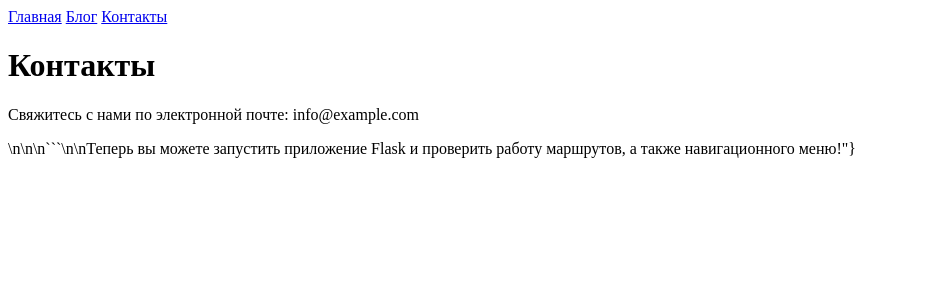
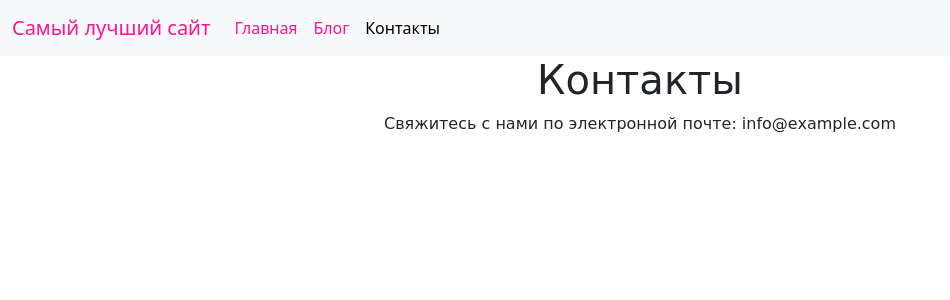
Before and after one commit to 24-python/DZ-VD04-Flasr-BLOG, a Flask app: page /contacts/ in a window 1280 px wide. Shown: the top 300 px of the page, without its empty margins (0-950 px from the left). Run offline with Flask 3, Linux system fonts and the light colour scheme.

Commit message:
Готовое домашнее задание

````diff
--- /dev/null
+++ b/static/css/style.css
@@ -0,0 +1,57 @@
+.container {
+    display: flex;
+    justify-content: space-around;
+    align-items: flex-start;
+    margin-top: 50px;
+    position: relative; /* Для управления z-index дочерних элементов */
+}
+
+.card {
+    width: 400px;
+    height: 550px;
+    background-color: burlywood;
+    border-radius: 60px;
+    display: inline-block;
+    transition: transform 0.3s ease, filter 0.3s ease; /* Плавный переход */
+    position: relative; /* Для управления z-index */
+    z-index: 1; /* Исходный уровень слоя */
+}
+
+.card:hover {
+    transform: scale(1.3) translateY(0%); /* Увеличение и центрирование */
+    z-index: 10; /* Поднятие на передний план */
+}
+
+.container:hover .card:not(:hover) {
+    filter: brightness(50%); /* Затемнение остальных карточек */
+}
+
+img {
+    height: 100%;
+    position: relative;
+    left: 10%;
+    border-radius: 10px;
+}
+
+.photo {
+    height: 55%;
+    padding: 40px;
+}
+
+h1, h2, p {
+    font-family: Comic Sans MS, Comic Sans, cursive;
+    text-align: center;
+    margin-bottom: -15px;
+}
+
+a:link {
+    color: deeppink;
+}
+
+a:visited {
+    color: olivedrab;
+}
+
+a:active {
+    color: royalblue;
+}
--- a/templates/contacts.html
+++ b/templates/contacts.html
@@ -4,12 +4,26 @@
     <meta charset="UTF-8">
     <meta name="viewport" content="width=device-width, initial-scale=1.0">
     <title>Контакты</title>
+    <link rel="stylesheet" href="../static/css/style.css">
+    <link href="https://cdn.jsdelivr.net/npm/bootstrap@5.3.3/dist/css/bootstrap.min.css" rel="stylesheet" integrity="sha384-QWTKZyjpPEjISv5WaRU9OFeRpok6YctnYmDr5pNlyT2bRjXh0JMhjY6hW+ALEwIH" crossorigin="anonymous">
 </head>
 <body>
-    <nav>
-        <a href="/">Главная</a>
-        <a href="/blog/">Блог</a>
-        <a href="/contacts/">Контакты</a>
-    </nav>
+<nav class="navbar navbar-expand-lg bg-body-tertiary">
+  <div class="container-fluid">
+    <a class="navbar-brand" href="/">Самый лучший сайт</a>
+    <button class="navbar-toggler" type="button" data-bs-toggle="collapse" data-bs-target="#navbarNavAltMarkup" aria-controls="navbarNavAltMarkup" aria-expanded="false" aria-label="Переключатель навигации">
+      <span class="navbar-toggler-icon"></span>
+    </button>
+    <div class="collapse navbar-collapse" id="navbarNavAltMarkup">
+      <div class="navbar-nav">
+        <a class="nav-link" aria-current="page" href="/">Главная</a>
+        <a class="nav-link" href="/blog/">Блог</a>
+        <a class="nav-link active" href="/contacts/">Контакты</a>
+      </div>
+    </div>
+  </div>
+</nav>
     <h1>Контакты</h1>
-    <p>Свяжитесь с нами по электронной почте: info@example.com</p>\n</body>\n</html>\n```\n\nТеперь вы можете запустить приложение Flask и проверить работу маршрутов, а также навигационного меню!"}
+    <p>Свяжитесь с нами по электронной почте: info@example.com</p>
+</body>
+</html>
````
Also changed, not shown: templates/blog.html (+19 -5 lines), templates/index.html (+21 -7 lines).
